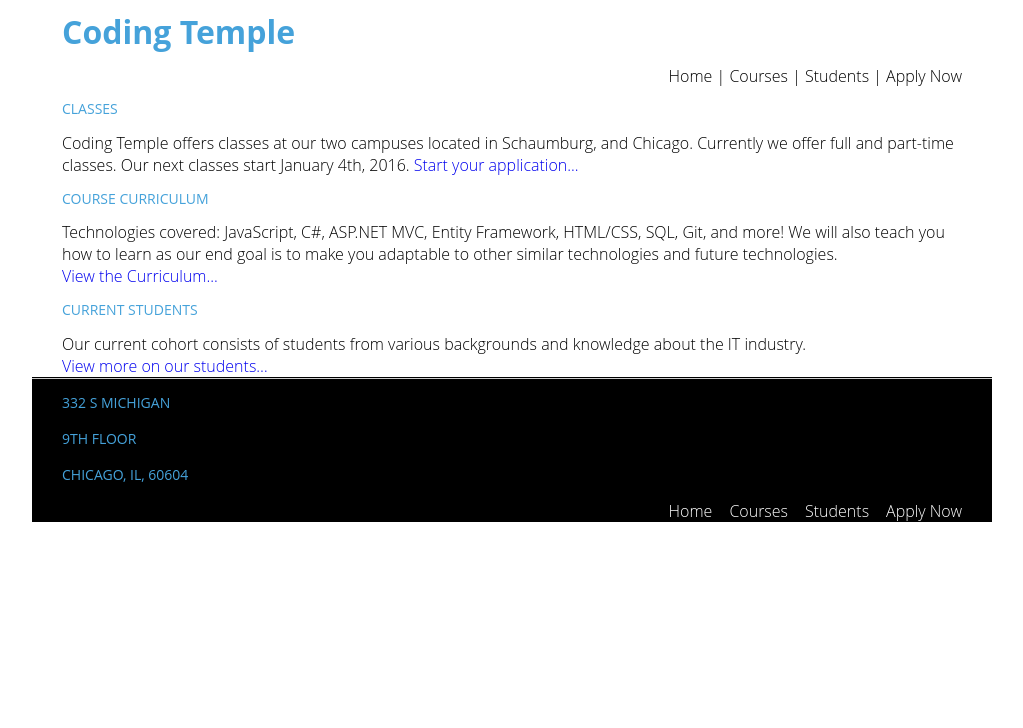
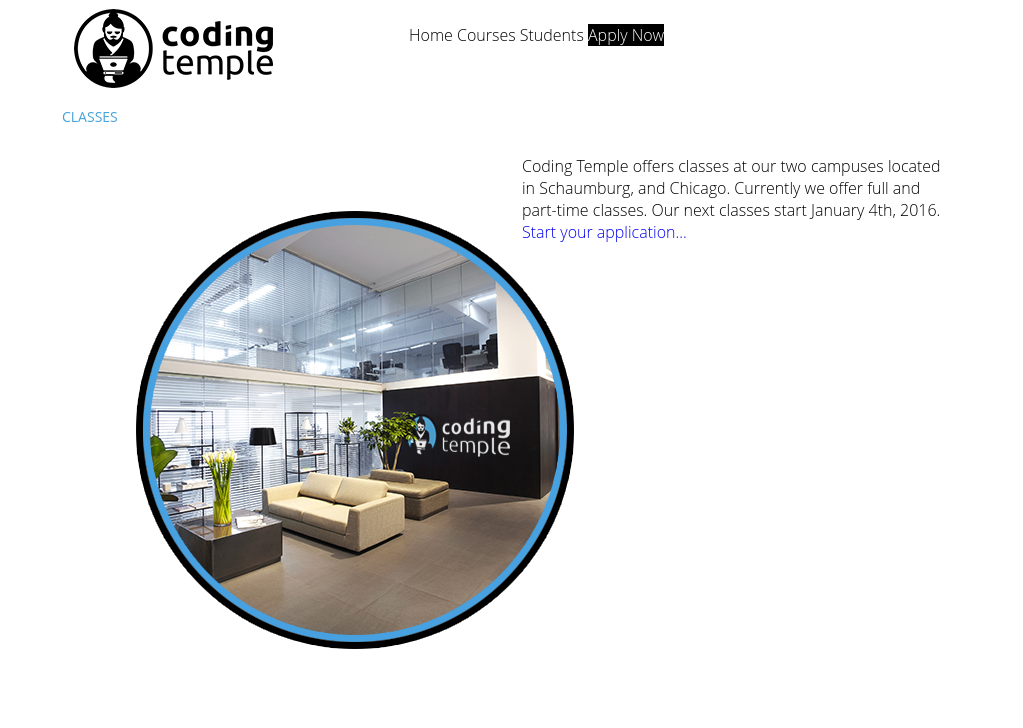
Before and after one commit to pgoldman0805/CodingTempleWebsite, a plain HTML site: page index.html in a window 1280 px wide. Shown: the top 728 px of the page, without its empty margins (128-1151 px from the left). Drawn offline with Linux system fonts and the light colour scheme.

Commit message:
Added images, added multi-column layout

```diff
--- a/index.html
+++ b/index.html
@@ -1,61 +1,125 @@
 <!DOCTYPE HTML>
 <html>
 <head>
-    <title>Coding Temple | Programming Bootcamp</title>
+    <title>Coding Temple</title>
     <link href="styles/main.css" rel="stylesheet"  />
 </head>
 <body>
-    <header class="container">
-        <h1>Coding Temple</h1>
-        <nav>
-            <a href="index.html">Home</a> |
-            <a href="courses.html">Courses</a> |
-            <a href="students.html">Students</a> |
+    <header class="container clearfix">
+        <!-- <h1>Coding Temple</h1> -->
+        <div class="col-1-3">
+            <img src="assets/images/logo.png" />
+        </div>
+        <nav class="col-2-3">
+            <ul>
+                <li>
+                    <a href="index.html">Home</a>
+                </li>
+                <li>
+                    <a href="courses.html">Courses</a>
+                </li>
+                <li>
+                    <a href="students.html">Students</a>
+                </li>
+                <li class="alt-link">
                     <a href="apply.html">Apply Now</a>
+                </li>
+            </ul>
+
         </nav>
+        <!-- <div class="clearfix" /> -->
+
+    </div>
     </header>
     <main>
-        <section class="container">
+        <section class="container clearfix">
             <h2>Classes</h2>
             <article>
+                <div class="col-1-2">
+                    <img src="assets/images/classes.png"  />
+                </div>
+                <div class="col-1-2">
+                    <p>
                         Coding Temple offers classes at our two campuses located in
                          Schaumburg, and Chicago.  Currently we offer full and
                          part-time classes.  Our next classes start January 4th, 2016.
+                        <a href="apply.html">Start your application...</a>
+                    </p>
 
-                 <a href="apply.html">Start your application...</a>
+
+                 </div>
+                 <!-- <div class="clearfix" /> -->
             </article>
         </section>
-        <section class="container">
+
+
+        <section class="container clearfix">
             <h2>Course Curriculum</h2>
             <article>
+                <div class="col-1-2 float-right">
+                    <img src="assets/images/curriculum.png"  />
+                </div>
+                <div class="col-1-2 float-right">
+                    <p>
                         Technologies covered: JavaScript, C#, ASP.NET MVC, Entity
                         Framework, HTML/CSS, SQL, Git, and more! We will also teach you
                         how to learn as our end goal is to make you adaptable to other
                         similar technologies and future technologies.
+                        <a href="courses.html">View the Curriculum...</a>
+                    </p>
+
+                </div>
+                <!-- <div class="clearfix" /> -->
             </article>
-            <a href="courses.html">View the Curriculum...</a>
         </section>
-        <section class="container">
+
+        <section class="container clearfix">
             <h2>Current Students</h2>
             <article>
+                <div class="col-1-2">
+                    <img src="assets/images/students.png"  />
+                </div>
+                <div class="col-1-2">
+                    <p>
                         Our current cohort consists of students from various backgrounds
                          and knowledge about the IT industry.
+                         <a href="students.html">View more on our students…</a>
+                    </p>
+                </div>
+                <!-- <div class="clearfix" /> -->
             </article>
-            <a href="students.html">View more on our students…</a>
         </section>
     </main>
-    <footer class="container">
+
+
+    <footer class="container clearfix">
+        <div class="col-1-3">
+            <img src="assets/images/logo_small.png" />
+            <p>
+                The skills and experience that students achieve at Coding Temple takes them a long way. We offer small classes, so students are able to have a more one on one interaction with our teachers. Our curriculum is designed to make students feel confident and be successful in the workforce once they have completed our course.
+            </p>
+        </div>
+        <div class="col-1-3">
+            <h3>Quick Links</h3>
+            <nav class="footer-nav">
+                <a href="index.html">Home</a> &bull;
+                <a href="courses.html">Courses</a> &bull;
+                <a href="students.html">Students</a> &bull;
+                <a href="apply.html">Apply Now</a>
+            </nav>
+        </div>
+        <div class="col-1-3">
             <aside>
                 <h3>332 S Michigan</h3>
                 <h3>9th Floor</h3>
                 <h3>CHicago, IL, 60604</h3>
             </aside>
-        <nav>
-            <a href="index.html">Home</a> |
-            <a href="courses.html">Courses</a> |
-            <a href="students.html">Students</a> |
-            <a href="apply.html">Apply Now</a>
-        </nav>
+        </div>
+        <!-- <div class="clearfix" /> -->
+
+
+
+
     </footer>
 </body>
 </html>
--- a/styles/main.css
+++ b/styles/main.css
@@ -2,7 +2,7 @@
     -moz-box-sizing: border-box;
     -webkit-box-sizing: border-box;
     box-sizing: border-box;
-    /*color: #222;*/
+
 }
 
 body {
@@ -27,15 +27,22 @@
     margin: 0 auto;
 }
 
-header a{
+
+header li{
+    display: inline-block;
+}
+
+header li a {
     color: black;
+}
 
-}
-header a:hover {
+header li:hover{
+    box-shadow: inset 0 3px 0 0 #45a2da;
     color: #45a2da;
 }
 
 footer {
+    color: white;
     background-color: black;
     border-top: 1px solid rgba(0,0,0,0.085);
     box-shadow: inset 0 1px 0 0 rgba(255,255,255,0.8);
@@ -48,14 +55,14 @@
     color: #848484;
 }
 
-section.container {
-    /*background-color: #eee;
-    border: 1px solid black;
-    border-radius: 2em;
-    padding-bottom: 1em;
-    margin-top: 1em;
-    margin-bottom: 1em;*/
+footer.container {
+    background-color: black;
 }
+.footer-nav {
+    color: white;
+    font-size: larger;
+}
+
 a {
     text-decoration: none;
 }
@@ -64,6 +71,42 @@
     font-weight: 400;
     text-transform: uppercase;
 }
-nav {
-    text-align: right;
+
+.alt-link {
+    background-color: black;
 }
+
+.alt-link a {
+    color: white;
+}
+
+.col-1-2 {
+    float: left;
+    padding-left: 10px;
+    padding-right: 10px;
+    width: 50%;
+}
+
+.col-2-3 {
+    float: left;
+    padding-left: 10px;
+    padding-right: 10px;
+    width: 66%;
+}
+
+.col-1-3{
+    float: left;
+    padding-left: 10px;
+    padding-right: 10px;
+    width: 33%;
+}
+
+.clearfix:after{
+    content: "";
+    display: table;
+    clear: both;
+}
+
+.float-right{
+    float: right;
+}
```
Also changed, not shown: assets/images/classes.png (added), assets/images/codingtemplelogo.png (added), assets/images/curriculum.png (added), assets/images/logo.png (added), assets/images/logo_small.png (added), assets/images/students.png (added), 3 other files. Lines whose indentation alone changed are shown as unchanged.
